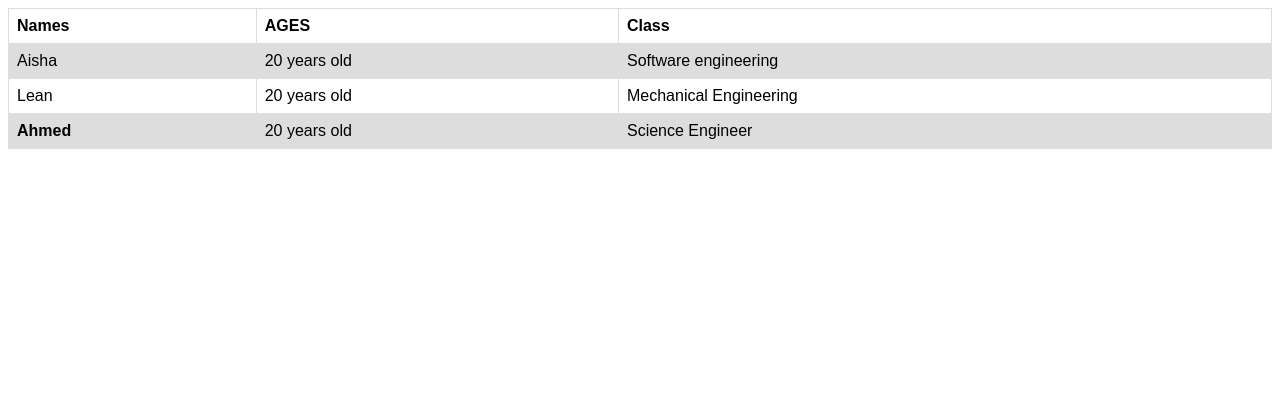
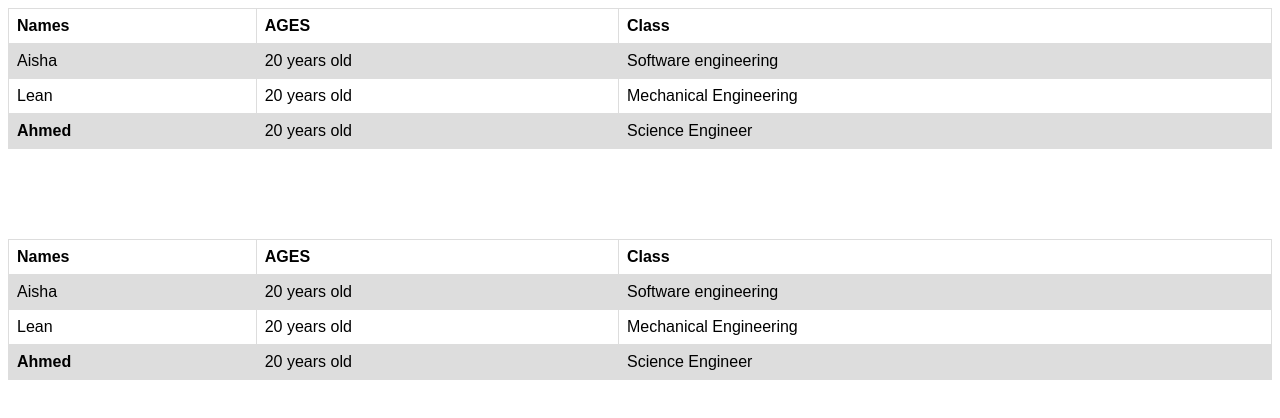
Before and after one commit to Ashyl2/GP21, a plain HTML site: page ahmed/TableFormating.html in a window 1280 px wide. Drawn offline with Linux system fonts and the light colour scheme.

Commit message:
editfile

```diff
--- a/ahmed/ahmed1.html
+++ b/ahmed/TableFormating.html
@@ -46,5 +46,32 @@
     <td>Science Engineer</td>
 </tr>
     </table>
+    <br>
+    <br>
+    <br>
+    <br>
+    <br>
+    <table>
+        <tr>
+            <th>Names</th>
+            <th>AGES</th>
+            <th>Class</th>
+        </tr>
+        <tr>
+            <td>Aisha</td>
+            <td>20 years old</td>
+            <td>Software engineering</td>
+        </tr>
+        <tr>
+            <td>Lean</td>
+            <td>20 years old </td>
+            <td>Mechanical Engineering</td>
+        </tr>
+        <tr>
+            <th>Ahmed</th>
+            <td>20 years old</td>
+            <td>Science Engineer</td>
+        </tr>
+            </table>
 </body>
 </html>
--- a/ahmed/WEBSITE/styles.css
+++ b/ahmed/WEBSITE/styles.css
@@ -0,0 +1,3 @@
+h{
+color: blue;
+}
```
Also changed, not shown: ahmed/WEBSITE/index.html (+0 -1 lines).
